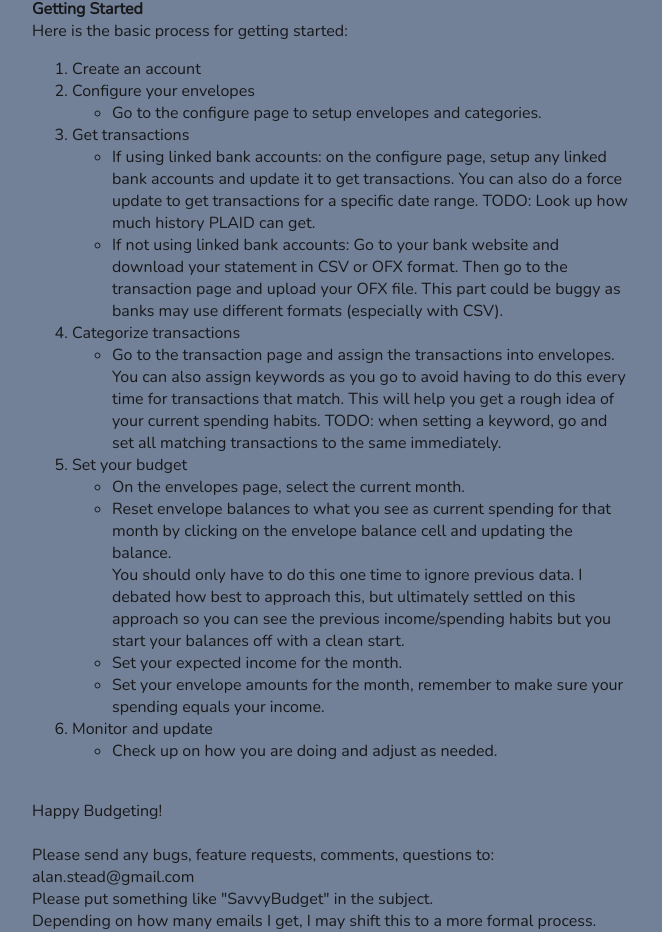
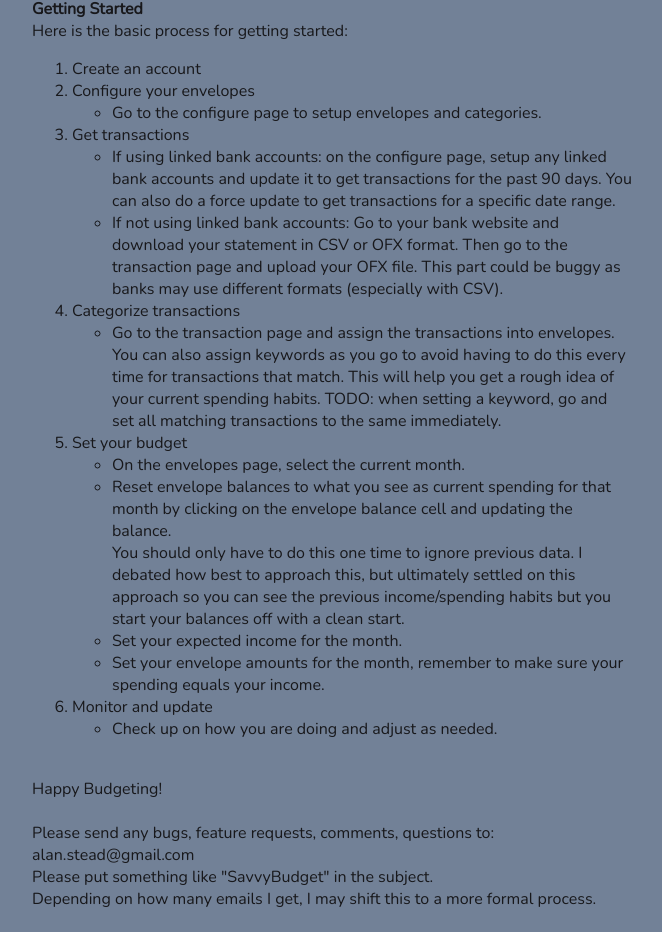
Before and after one commit to astead/savvy-budget-web, a React (Create React App) app: page / in a window 1280 px wide. Shown: the part 1631-2563 px from the top of the page, without its empty margins (308-970 px from the left). After the commit the page ends 2541 px from the top, so only its background shows below. Built offline with nearby package versions, Linux system fonts and the light colour scheme.

Commit message:
Update transaction update timeframe.

```diff
--- a/src/components/homePage.tsx
+++ b/src/components/homePage.tsx
@@ -91,9 +91,9 @@ export const HomePage: React.FC = () => {
               Get transactions
               <ul>
                 <li>
-                  If using linked bank accounts: on the configure page, setup any linked bank accounts and update it to get transactions.
+                  If using linked bank accounts: on the configure page, setup any linked bank accounts and
+                  update it to get transactions for the past 90 days.
                   You can also do a force update to get transactions for a specific date range.
-                  TODO: Look up how much history PLAID can get.
                 </li>
                 <li>
                   If not using linked bank accounts: Go to your bank website and download your statement in CSV or OFX format.
```
